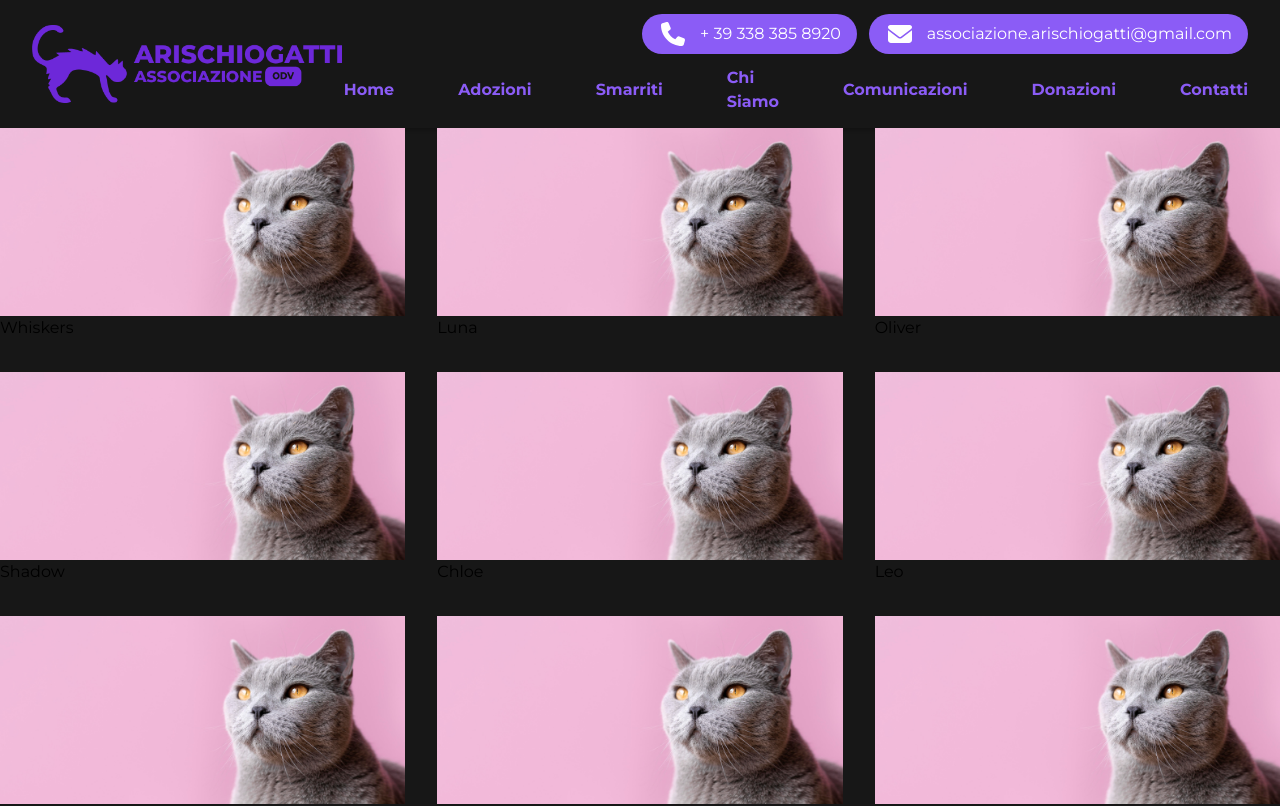
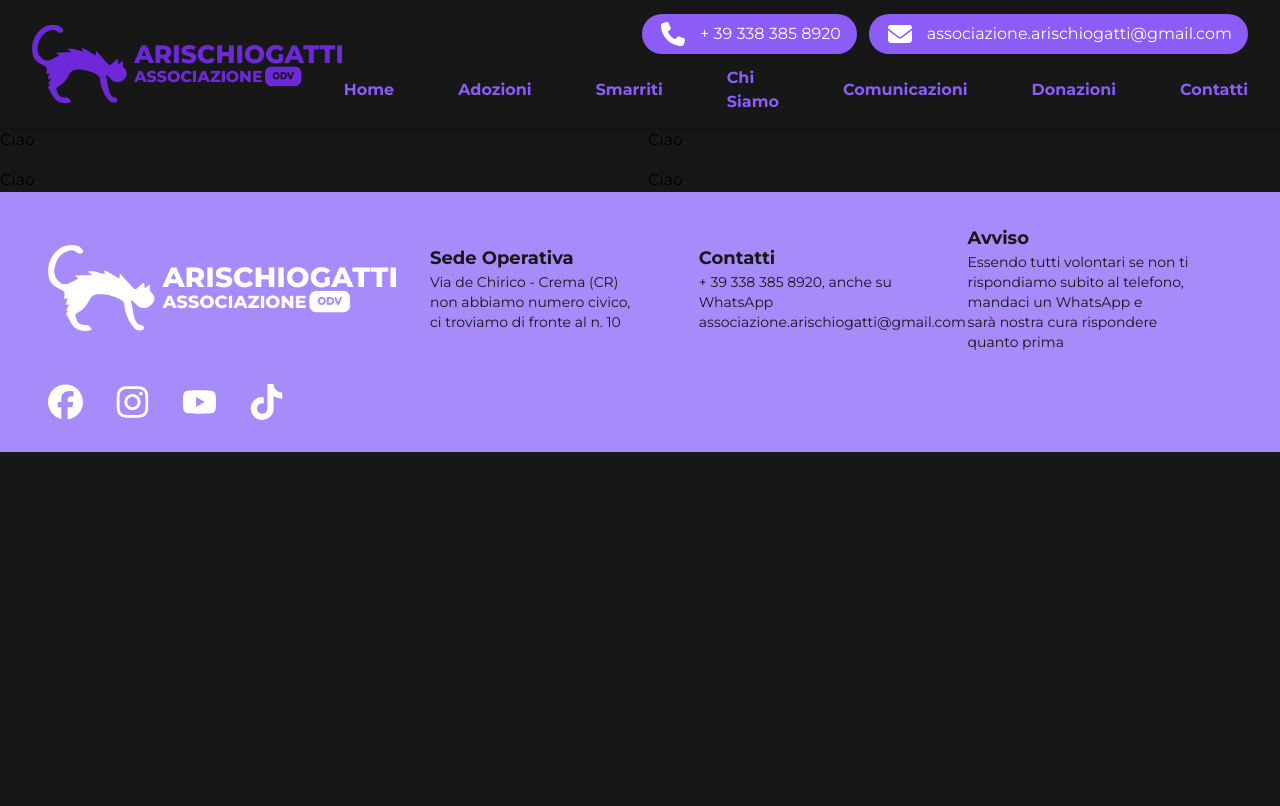
Before and after one commit to nicholascodazzi/arischiogatti, a Next.js app: page /Adozioni in a window 1280 px wide. Shown: the top 806 px of the page. Built offline with nearby package versions, Linux system fonts and the light colour scheme.

Commit message:
Adjustments

```diff
--- a/app/Adozioni/layout.tsx
+++ b/app/Adozioni/layout.tsx
@@ -1,4 +1,5 @@
 import { montserrat } from "../layout";
+
 export default function DashboardLayout({
   children,
 }: {
--- a/app/components/Adoptions.js
+++ b/app/components/Adoptions.js
@@ -19,7 +19,7 @@ export default function Adoptions() {
     <>
       <TitleSubtitle
         title={"Appelli"}
-        subtitle={"Ogni gatto ha una storia da raccontare: scopri la tua."}
+        subtitle={"Ogni gatto ha una storia da raccontare"}
       />
 
       <div>
--- a/app/components/CatList.js
+++ b/app/components/CatList.js
@@ -1,11 +1,5 @@
-import { Swiper, SwiperSlide } from "swiper/react";
+import Image from "next/image";
 import { useState, useEffect } from "react";
-import { Grid, Pagination } from "swiper/modules";
-// Import Swiper styles
-// import "swiper/css";
-// import "swiper/css/grid";
-// import "swiper/css/pagination";
-import "swiper/css/bundle";
 
 import CatListCard from "./subcomponents/CatList-Card";
 
@@ -24,35 +18,12 @@ export default function CatList() {
 
   return (
     <>
-      <Swiper
-        slidesPerView={3}
-        grid={{
-          rows: 5,
-          fill: "row",
-        }}
-        spaceBetween={32}
-        pagination={{
-          clickable: true,
-        }}
-        modules={[Grid, Pagination]}
-        className="text-black"
-      >
-        {jsonData.length > 0 ? (
-          <>
-            {jsonData.map((item) => (
-              <SwiperSlide key={item.name}>
-                <CatListCard
-                  image="/images/ui/carousel/cat-1.jpg"
-                  name={item.name}
-                  sex={item.sex}
-                />
-              </SwiperSlide>
-            ))}
-          </>
-        ) : (
-          <p>Loading...</p>
-        )}
-      </Swiper>
+      <div className="md:gtext-black grid grid-cols-2 gap-4 text-black">
+        <div>Ciao</div>
+        <div>Ciao</div>
+        <div>Ciao</div>
+        <div>Ciao</div>
+      </div>
     </>
   );
 }
--- a/app/components/Sections.js
+++ b/app/components/Sections.js
@@ -7,7 +7,7 @@ export default function Sections() {
       <TitleSubtitle
         title={"Esplora"}
         subtitle={
-          " Scopri tutto ciò che riguarda Arischiogatti e resta sempre aggiornato."
+          " Scopri tutto ciò che riguarda Arischiogatti e resta sempre aggiornato"
         }
       />
       <div className="flex flex-col items-center lg:flex lg:flex-row lg:items-center lg:justify-center lg:gap-16">
--- a/app/components/subcomponents/NavTag.js
+++ b/app/components/subcomponents/NavTag.js
@@ -1,12 +1,11 @@
-import Link from "next/link";
 export default function NavTag({ tagName }) {
   return (
     <div>
-      <Link href={tagName}>
+      <a href={tagName === "Home" ? "/" : tagName}>
         <span className="cursor-pointer text-violet-500 hover:text-violet-700 lg:text-sm xl:text-base">
           {tagName}
         </span>
-      </Link>
+      </a>
     </div>
   );
 }
--- a/app/templates/Footer.js
+++ b/app/templates/Footer.js
@@ -6,13 +6,13 @@ import {
   faYoutube,
   faTiktok,
 } from "@fortawesome/free-brands-svg-icons";
-import FooterVoice from "../components/subcomponents/FooterVoice";
+import FooterVoice from "./subcomponents/FooterVoice";
 
 export default function Footer() {
   return (
     <footer>
-      <div className="grid w-full grid-cols-1 items-center justify-center gap-8 bg-violet-400 px-12 py-8 lg:grid-cols-5">
-        <div className="flex w-full justify-center lg:block">
+      <div className="flex flex-wrap items-center gap-8 bg-violet-400 px-12 py-8 lg:grid-cols-5">
+        <div className="flex flex-col">
           <Image
             src="/images/arischiogatti/logo_white.png"
             width={350}
@@ -20,29 +20,33 @@ export default function Footer() {
             alt=""
           />
         </div>
-
+        <div className="flex w-1/5 flex-col">
           <FooterVoice
             title={"Sede Operativa"}
             subtitle={
-            "Via de Chirico - Crema (CR) \n non abbiamo numero civico, \n ci troviamo di fronte al n. 10."
+              "Via de Chirico - Crema (CR) \n non abbiamo numero civico, \n ci troviamo di fronte al n. 10"
             }
           />
+        </div>
 
+        <div className="flex w-1/5 flex-col">
           <FooterVoice
             title={"Contatti"}
             subtitle={
-            "+ 39 338 385 8920, anche su WhatsApp. \n associazione.arischiogatti@gmail.com"
+              "+ 39 338 385 8920, anche su WhatsApp \n associazione.arischiogatti@gmail.com"
             }
           />
-
+        </div>
+        <div className="flex w-1/5 flex-col">
           <FooterVoice
             title={"Avviso"}
             subtitle={
-            "Essendo tutti volontari se non ti rispondiamo subito al telefono, mandaci un WhatsApp. \n Sarà nostra cura rispondere quanto prima."
+              "Essendo tutti volontari se non ti rispondiamo subito al telefono, mandaci un WhatsApp e \n sarà nostra cura rispondere quanto prima"
             }
           />
+        </div>
 
-        <div className="flex justify-center gap-8">
+        <div className="flex w-1/5 justify-center gap-8">
           <FontAwesomeIcon
             icon={faFacebook}
             width={35}
--- a/app/templates/Navbar.js
+++ b/app/templates/Navbar.js
@@ -29,7 +29,7 @@ export default function Navbar() {
       {/* //Mobile Menu  */}
       <nav className="max-w-full lg:hidden">
         <div className="flex h-28 items-center justify-between px-8 shadow-[0_1px_5px_1px_rgba(0,0,0,0.3)]">
-          <div>
+          <div className="lg:w-auto w-3/4">
             <Image
               src="/images/arischiogatti/logo.png"
               width={250}
--- a/app/components/subcomponents/FooterVoice.js
+++ b/app/templates/subcomponents/FooterVoice.js
@@ -1,6 +1,6 @@
 export default function FooterVoice({ title, subtitle }) {
   return (
-    <div className="flex flex-col flex-wrap text-center lg:text-left">
+    <div className="flex flex-col flex-wrap break-words text-center lg:text-left">
       <p className="text-base font-bold sm:text-lg">{title}</p>
       <p
         className="text-xs font-normal sm:text-sm"
```
Also changed, not shown: data/catlist.json (+21 -21 lines). Lines whose indentation alone changed are shown as unchanged.
